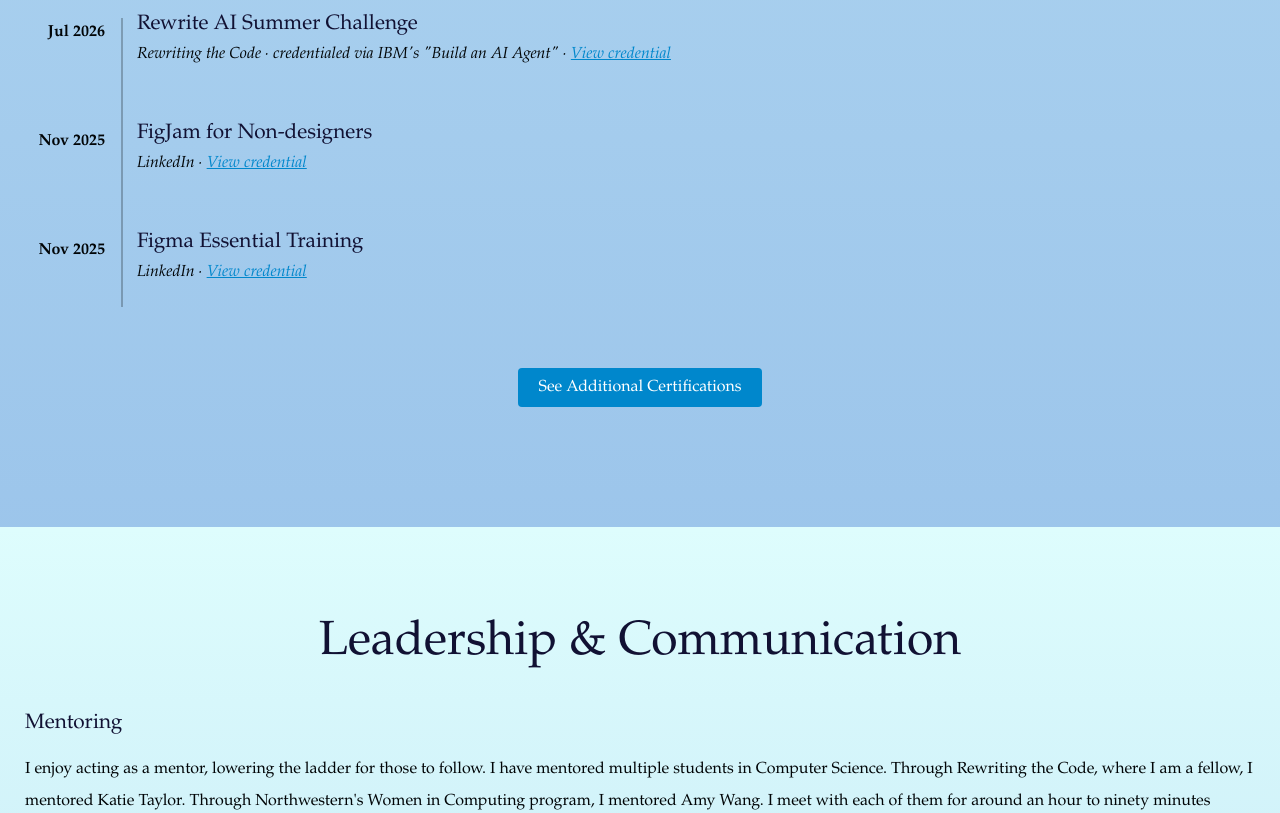
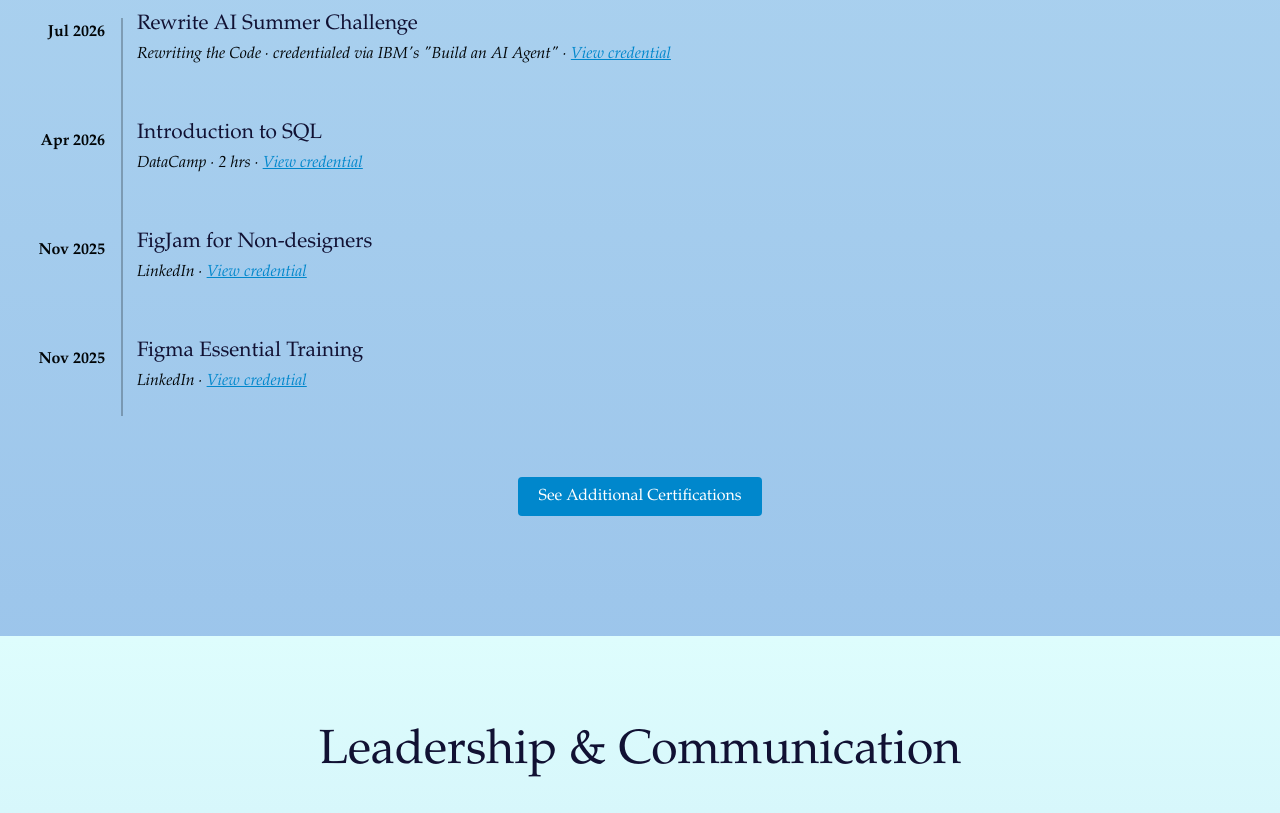
Before and after one commit to FOBkid20/FOBkid20.github.io, a plain HTML site: page pages/professional.html in a window 1280 px wide. Shown: the part 2844-3657 px from the top of the page. Drawn offline with Linux system fonts and the light colour scheme; no server answers; a web font is replaced by a local one.

Commit message:
Add DataCamp Introduction to SQL certification
Co-Authored-By: Claude Sonnet 5 <noreply@anthropic.com>

```diff
--- a/pages/professional.html
+++ b/pages/professional.html
@@ -269,6 +269,14 @@
               <div class="resume-content">
                 <h6><span id="cert-rtc-summer"></span>Rewrite AI Summer Challenge</h6>
                 <p class="resume-location">Rewriting the Code · credentialed via IBM's "Build an AI Agent" · <a href="https://www.credly.com/badges/fd67f555-abc2-4c8c-adf4-a58b5cddc14e/linked_in_profile" target="_blank">View credential</a></p>
+              </div>
+            </div>
+
+            <div class="resume-entry">
+              <div class="resume-date">Apr&nbsp;2026</div>
+              <div class="resume-content">
+                <h6><span id="cert-datacamp-sql"></span>Introduction to SQL</h6>
+                <p class="resume-location">DataCamp · 2 hrs · <a href="../DataCamp_IntroToSQL.pdf" target="_blank">View credential</a></p>
               </div>
             </div>
 
```
Also changed, not shown: 1 other file.
